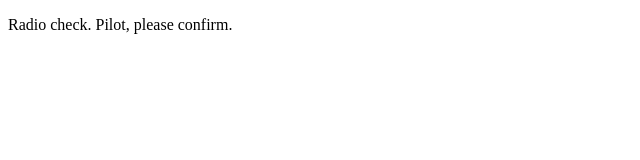
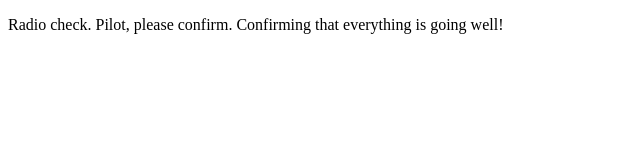
Before and after one commit to erinmuzughi/communication-log, a plain HTML site: page index.html in a window 1280 px wide. Shown: the whole page, without its empty margins (0-640 px from the left). Drawn offline with Linux system fonts and the light colour scheme.

Commit message:
Pilot added their first message

```diff
--- a/index.html
+++ b/index.html
@@ -1,6 +1,8 @@
 <!DOCTYPE html>
 <html>
    <body>
-      <p>Radio check. Pilot, please confirm.</p>
+      <p>Radio check. Pilot, please confirm.
+         Confirming that everything is going well!
+      </p>
    </body>
 </html>
```
